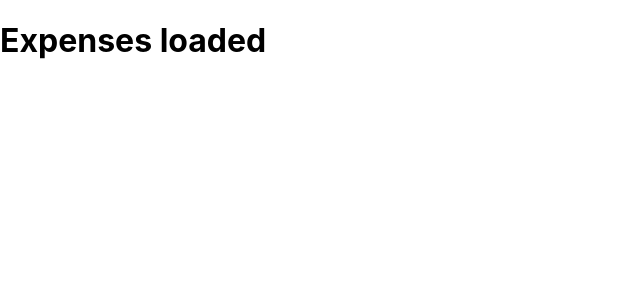
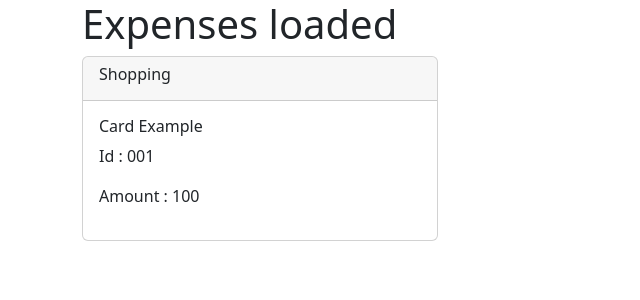
Before and after one commit to sujay004/react-workout-syne, a React (Create React App) app: page / in a window 1280 px wide. Shown: the top 300 px of the page, without its empty margins (0-640 px from the left). Built offline with nearby package versions, Linux system fonts and the light colour scheme.

Commit message:
Creating card component

```diff
--- a/package.json
+++ b/package.json
@@ -6,6 +6,7 @@
     "@testing-library/jest-dom": "^5.16.5",
     "@testing-library/react": "^13.4.0",
     "@testing-library/user-event": "^13.5.0",
+    "bootstrap": "^5.2.3",
     "react": "^18.2.0",
     "react-dom": "^18.2.0",
     "react-scripts": "5.0.1",
--- a/src/App.js
+++ b/src/App.js
@@ -8,7 +8,7 @@ function App() {
   let paraEl = <p>Sujay paragraph testing</p>;
   return (
     <React.Fragment>
-   <Expenses></Expenses>
+      <Expenses></Expenses>
     </React.Fragment>
  //This is jsx syntax
 
--- a/src/Components/Expenses/Expenses.jsx
+++ b/src/Components/Expenses/Expenses.jsx
@@ -1,7 +1,28 @@
-function Expenses(){
+
+
+const Expenses = ()=>{
+    let expnese = {
+        id:'001',
+        title:'Shopping',
+        amount:100
+    }
     return (
-        <div>
+        <div className="container">
             <h1>Expenses loaded</h1>
+            <div className="row">
+                <div className="col-4">
+                    <div className="card">
+                        <div className="card-header">
+                            <h6 className="text-header">{expnese.title}</h6>
+                        </div>
+                        <div className="card-body">
+                        <h6>Card Example</h6>
+                        <p>Id : {expnese.id}</p>
+                        <p> Amount : {expnese.amount}</p>
+                        </div>
+                    </div>
+                </div>
+            </div>
         </div>
     )
 }
--- a/src/index.js
+++ b/src/index.js
@@ -3,6 +3,7 @@ import ReactDOM from 'react-dom/client';
 import './index.css';
 import App from './App';
 import reportWebVitals from './reportWebVitals';
+import "bootstrap/dist/css/bootstrap.min.css"
 
 const root = ReactDOM.createRoot(document.getElementById('root'));
 root.render(
```
Also changed, not shown: 1 other file (tests, documents, lock files or other folders).
